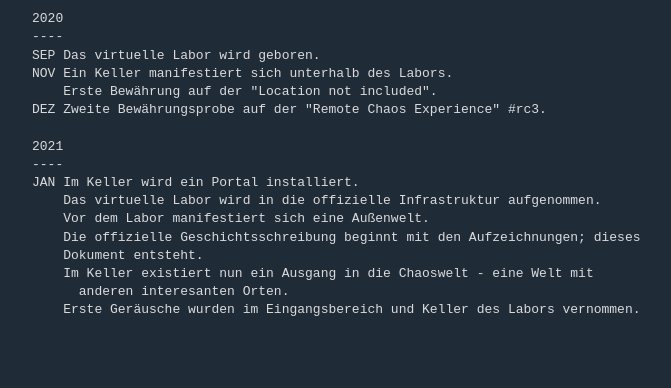
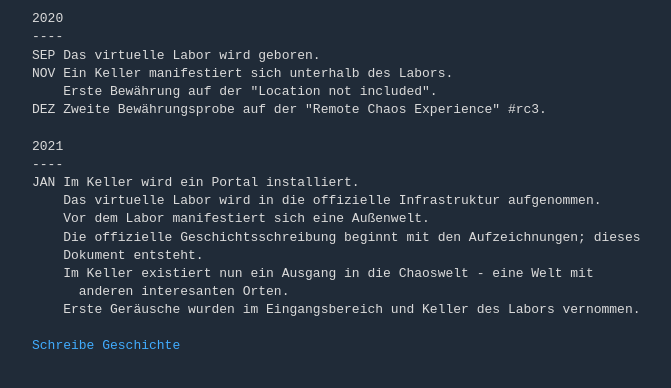
Before and after one commit to das-labor/workadv_das-labor, a plain HTML site: page main_changelog.html in a window 1280 px wide. Shown: the part 76-464 px from the top of the page, without its empty margins (208-879 px from the left). Drawn offline with Linux system fonts and the light colour scheme.

Commit message:
history can be extended by click

```diff
--- a/main_changelog.html
+++ b/main_changelog.html
@@ -27,5 +27,9 @@ JAN Im Keller wird ein Portal installiert.
       anderen interesanten Orten.
     Erste Geräusche wurden im Eingangsbereich und Keller des Labors vernommen.
 </pre>
+
+<a href='https://github.com/das-labor/workadv_das-labor/edit/master/main_changelog.html' target='_BLANK'>
+  <tt>Schreibe Geschichte</tt>
+</a>
 </body>
 </html>
```
